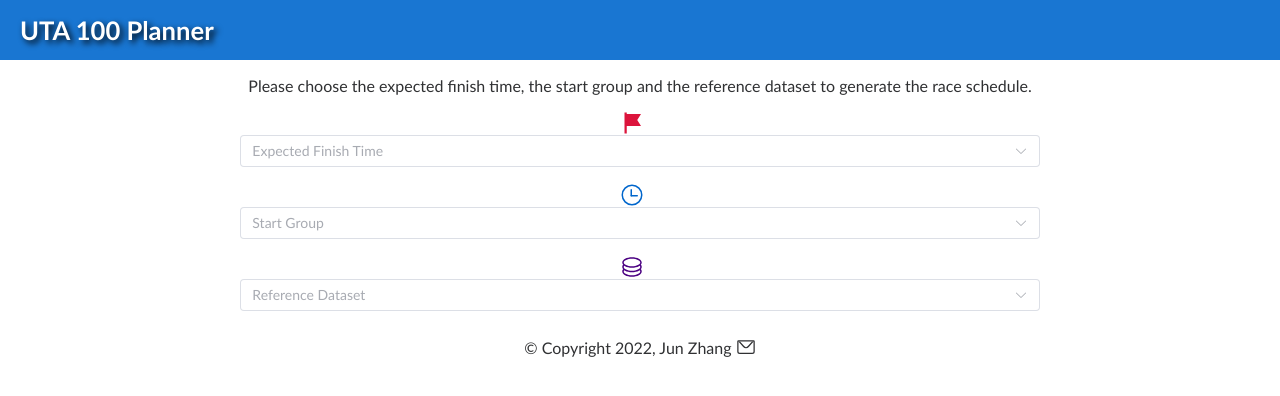
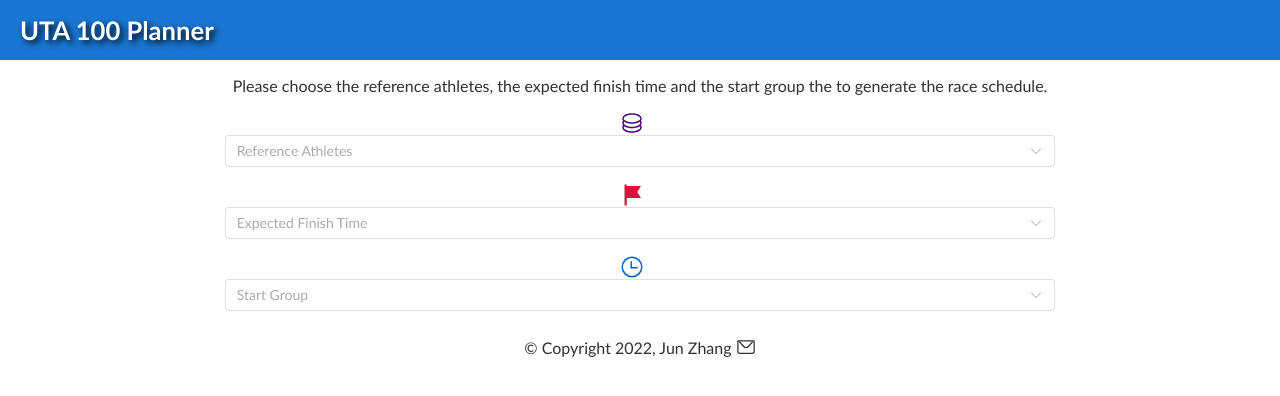
Before and after one commit to bigonez/utaplanner, a Vue app: page / in a window 1280 px wide. Shown: the top 396 px of the page. Built offline with nearby package versions, Linux system fonts and the light colour scheme.

Commit message:
Update form layout.
. update the form layout, components/ScheduleForm.vue.
  . move the select of reference dataset to top;
  . change 'Reference Dataset' as 'Reference Athletes';
  . change the option 'Full dataset' to ' All Athletes'.

```diff
--- a/src/components/ScheduleForm.vue
+++ b/src/components/ScheduleForm.vue
@@ -1,7 +1,16 @@
 <template>
         <p>
-          Please choose the expected finish time, the start group and the reference dataset to generate the race schedule.
+          Please choose the reference athletes, the expected finish time and the start group the to generate the race schedule.
         </p>
+
+        <div class="upform">
+          <el-icon :size="24" color="#4b0082" style="vertical-align: middle">
+            <coin />
+          </el-icon>
+          <el-select v-model="schedule.referDataset" class="m-2" placeholder="Reference Athletes">
+            <el-option v-for="rd in referDSet" :value="rd.v" :label="rd.l" :key="rd.id" />
+          </el-select>
+        </div>
 
         <div class="upform">
           <el-icon :size="24" color="#dc143c" style="vertical-align: middle">
@@ -18,15 +27,6 @@
           </el-icon>
           <el-select v-model="schedule.startTime" class="m-2" placeholder="Start Group">
             <el-option v-for="sg in startGrps" :value="sg.t" :label="sg.l" :key="sg.id" />
-          </el-select>
-        </div>
-
-        <div class="upform">
-          <el-icon :size="24" color="#4b0082" style="vertical-align: middle">
-            <coin />
-          </el-icon>
-          <el-select v-model="schedule.referDataset" class="m-2" placeholder="Reference Dataset">
-            <el-option v-for="rd in referDSet" :value="rd.v" :label="rd.l" :key="rd.id" />
           </el-select>
         </div>
 </template>
@@ -97,7 +97,7 @@ export default {
       referDSet.push( { v: 100, l: 'Closest 100'  } )
       referDSet.push( { v: 150, l: 'Closest 150'  } )
       referDSet.push( { v: 200, l: 'Closest 200'  } )
-      referDSet.push( { v: 0,  l: 'Full Dataset' } )
+      referDSet.push( { v: 0,  l: 'All Athletes' } )
 
       return referDSet
     }
```
